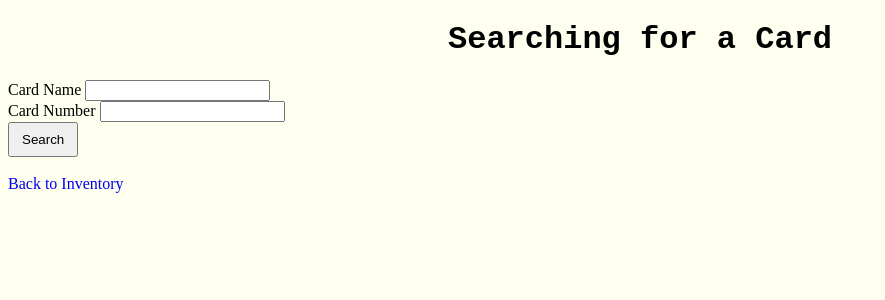
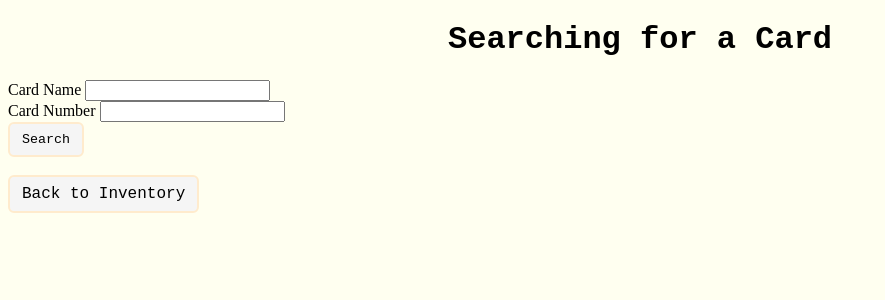
Before and after one commit to qluu8/Inventory-Tracking-App-Web-App-, a Flask app: page /search in a window 1280 px wide. Shown: the top 300 px of the page, without its empty margins (0-885 px from the left). Run offline with Flask 3, Linux system fonts and the light colour scheme.

Commit message:
Edit to reflect css styling

```diff
--- a/templates/search.html
+++ b/templates/search.html
@@ -17,12 +17,12 @@
             <input type="text" name="cardID">
             <br>
 
-            <button type="submit">Search</button>
+            <button type="submit" class="button">Search</button>
 
         </form>
         <br>
 
-        <a href="/">Back to Inventory</a>
+        <a href="/" class="button">Back to Inventory</a>
         {% if cards %}
             <h2>Search Results</h2>
             <table border="1">
```
